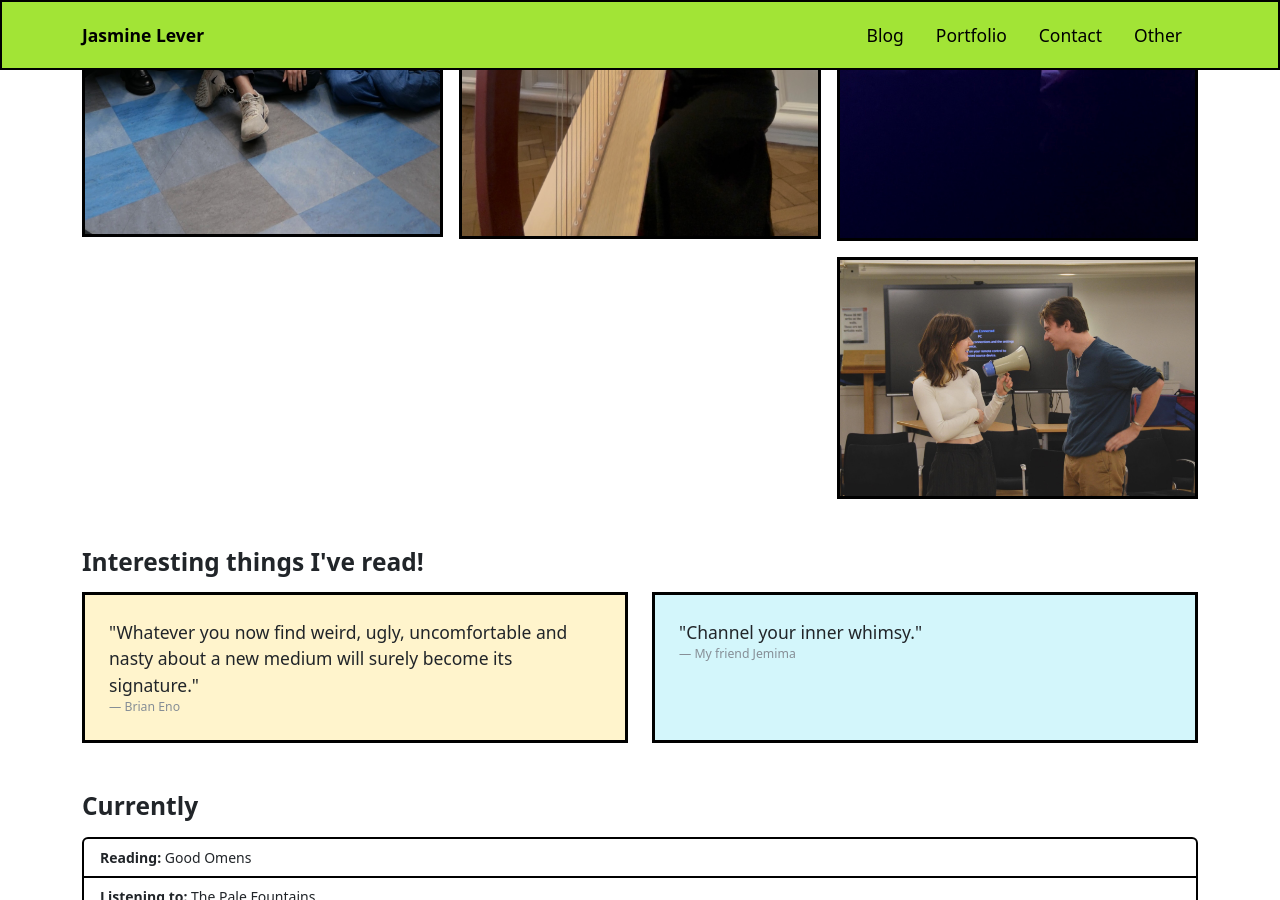
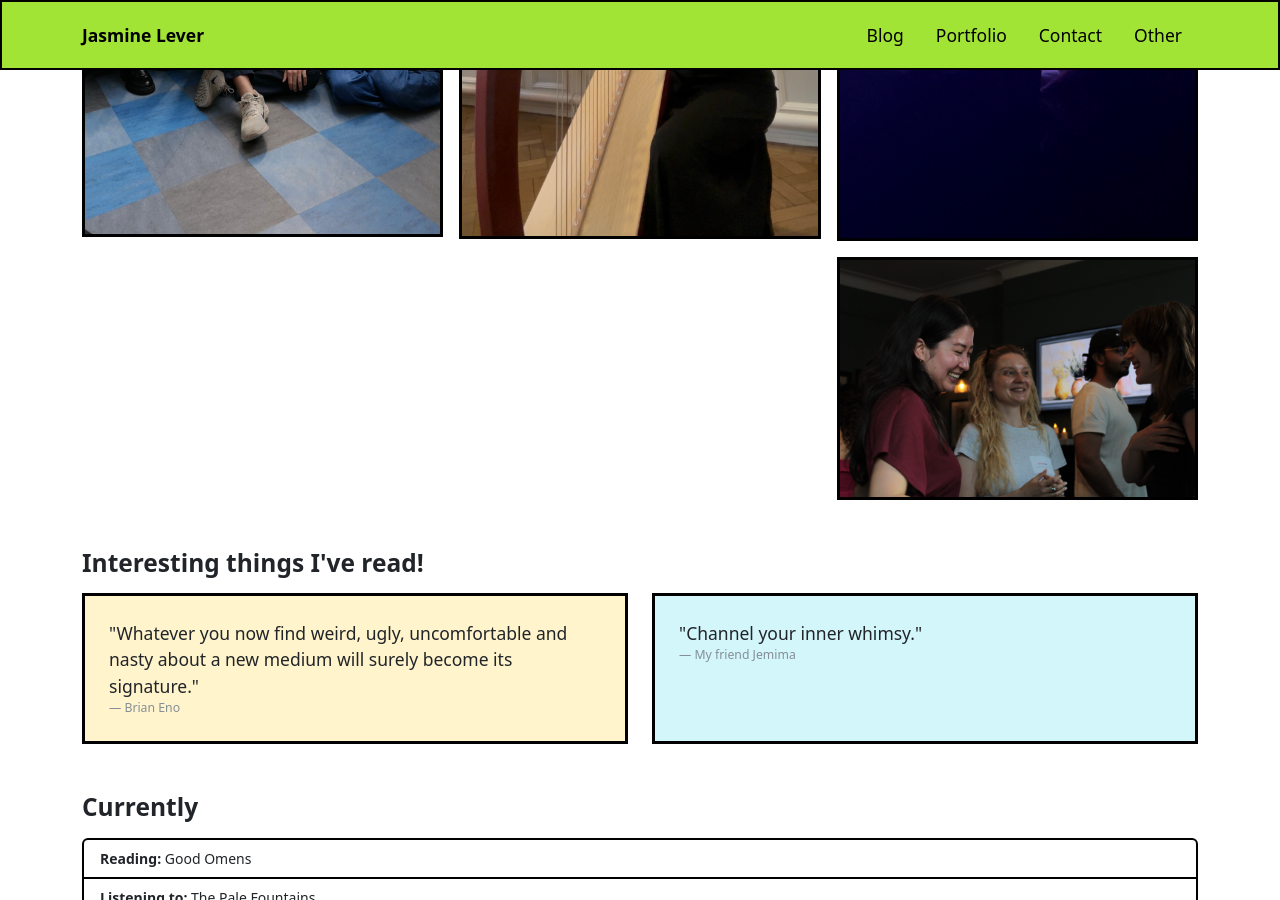
Before and after one commit to jasminelx/jasminelx.github.io, a Jekyll site: the page built from other.html, in a window 1280 px wide and 900 px high, scrolled down 710 px. Built offline with Jekyll 4.4.1, drawn with Linux system fonts in a browser that asks for light colours.

Commit message:
Replace seagull image with liaise image

```diff
--- a/_data/other.yml
+++ b/_data/other.yml
@@ -14,8 +14,8 @@ photos:
     alt: Me performing harp at a wedding in 2025!
   - src: /img/plastic.jpg
     alt: A photo from the short play I wrote, Plastic
-  - src: /img/seagull.JPG
-    alt: Me rehearsing my role in the play Seagull!
+  - src: /img/liaise.jpeg
+    alt: Me at LIaiSE's first mixer!
 
 # --- QUOTES ---
 # Copy a two-line block (text + by) to add another quote.
```
